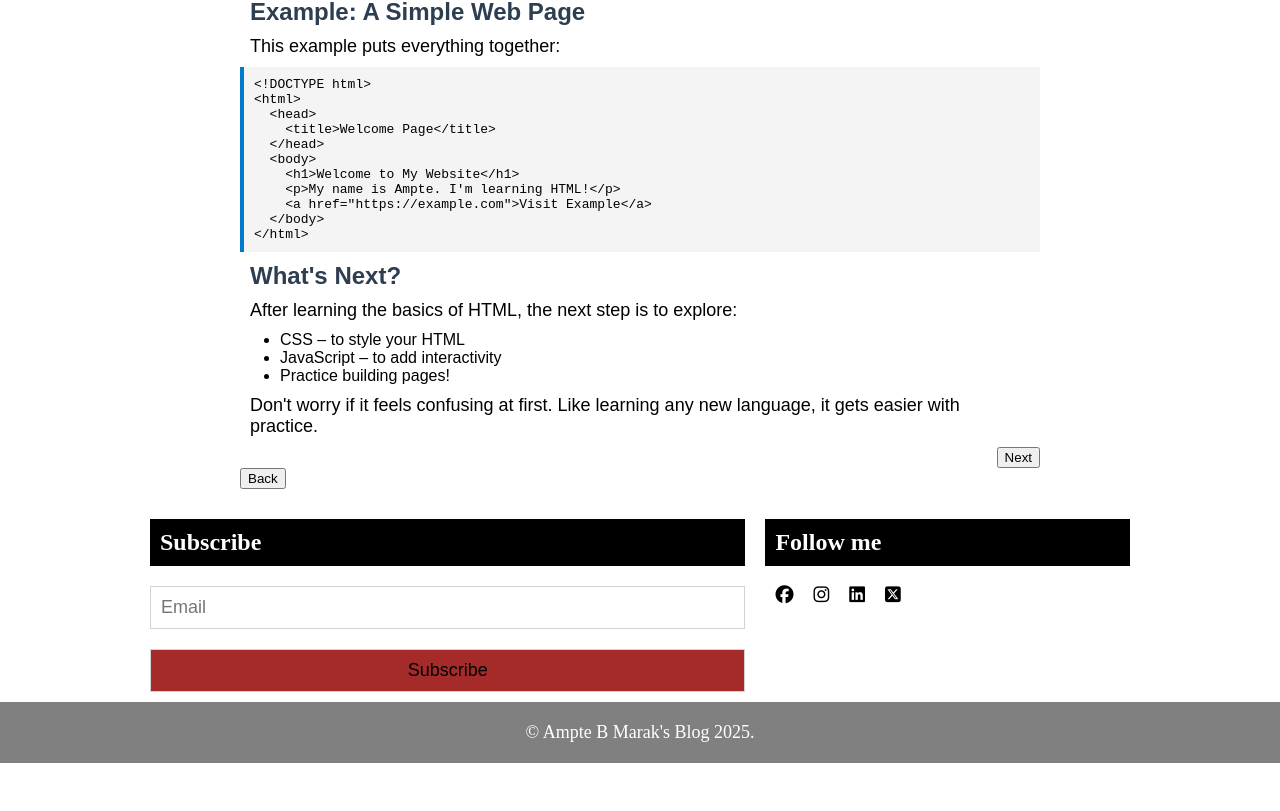
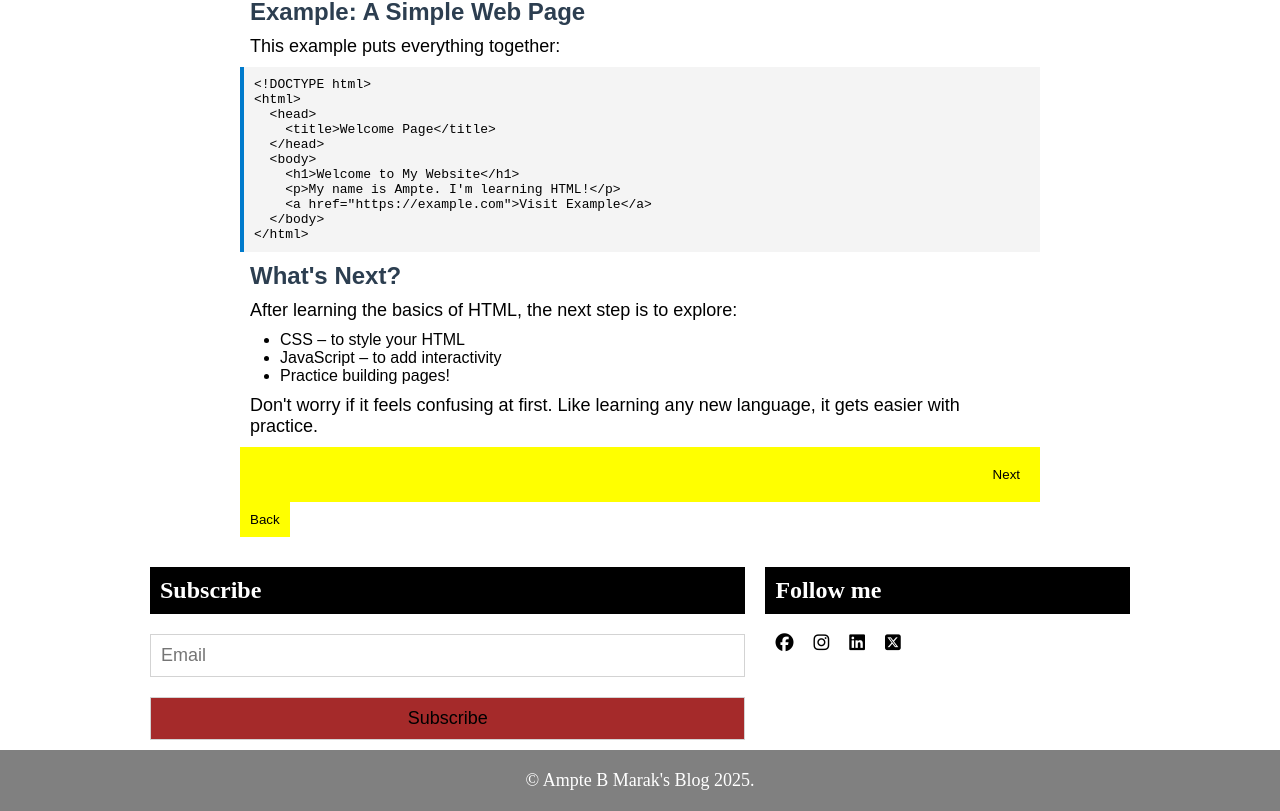
Before and after one commit to Ampte/blog, a React (Vite) app in the folder blog/: page /#/html in a window 1280 px wide. Shown: the part 760-1571 px from the top of the page. Before the commit the page ends 1523 px from the top, so only its background shows below. Built offline with nearby package versions, Linux system fonts and the light colour scheme; a web font is replaced by a local one.

Commit message:
Change button style

```diff
--- a/blog/src/App.css
+++ b/blog/src/App.css
@@ -164,8 +164,17 @@ a{
 }
 
 
+.back{
+  background-color: yellow;
+  padding: 10px;
+  border: none;
+}
 
-
+.next{
+  background-color: yellow;
+  padding: 10px;
+  border: none;
+}
 
 @media(min-width:1000px){
 
```
